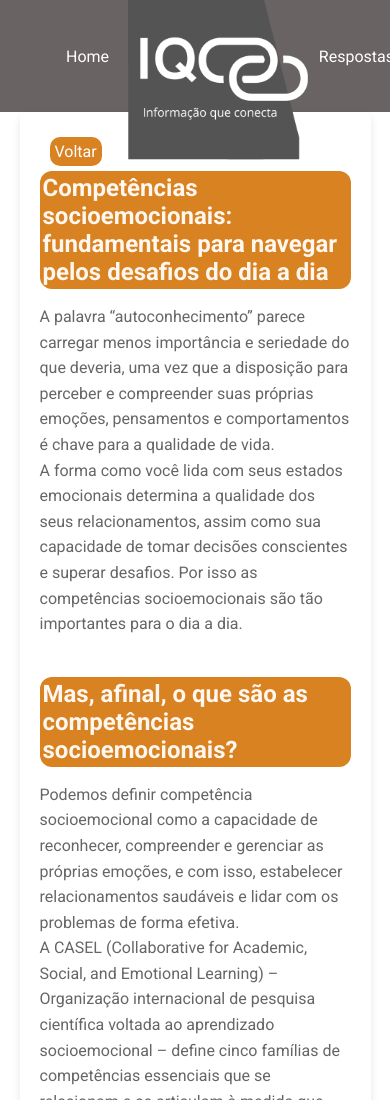
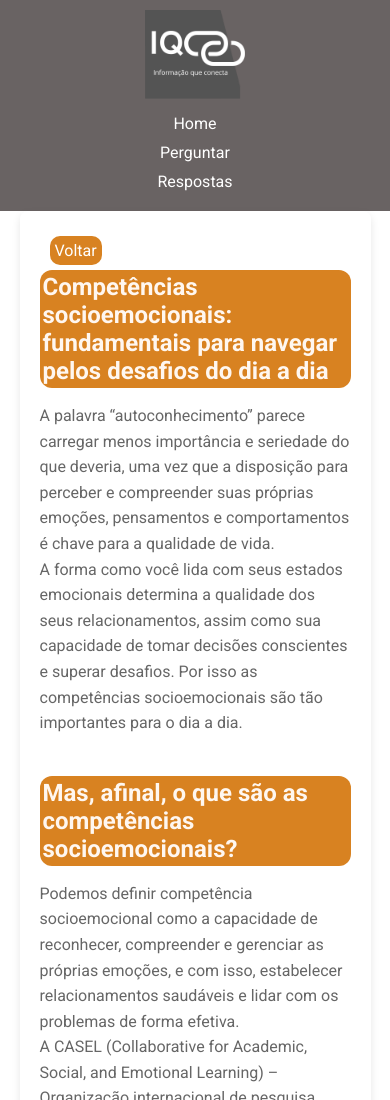
Before and after one commit to Thiago-Natale/IQC, a plain HTML site: page auto.html in a window 390 px wide. Shown: the top 1100 px of the page. Drawn offline with Linux system fonts and the light colour scheme.

Commit message:
Alteração de resposividade

```diff
--- a/auto.html
+++ b/auto.html
@@ -61,7 +61,7 @@
 
             <!-- Imagem 2 Centralizada -->
             <div class="image-container">
-                <img src="images/tab.png" alt="Imagem ilustrativa sobre desenvolvimento pessoal">
+                <img class="tab" src="images/tab.png" alt="Imagem ilustrativa sobre desenvolvimento pessoal">
             </div>
 
             <div class="voltar">
--- a/style2.css
+++ b/style2.css
@@ -6,6 +6,7 @@
     font-family: "Roboto";
 }
 
+/* Estilização da Header */
 header {
     display: flex;
     justify-content: center;
@@ -17,11 +18,8 @@ header {
 }
 
 .logo img {
-    position: absolute;
-    top: 0rem;
-    left: 8rem;
-    height: 180px;
-    width: 180px;
+    height: 150px;
+    width: 150px;
     z-index: 1;
 }
 
@@ -31,17 +29,61 @@ nav ul {
 }
 
 nav ul li {
-    margin-left: 70px;
+    margin-left: 30px;
 }
 
 nav ul li a {
     color: white;
     text-decoration: none;
+    padding: 5px;
 }
+
+.menu a:hover {
+    background-color: white;
+    border-radius: 20px;
+    color: brown;
+    padding: 5px;
+}
+
 
 main {
     display: flex;
     justify-content: center;
+}
+
+/* Ajustes de responsividade para Header */
+@media (max-width: 1024px) {
+    header {
+        flex-direction: column;
+        height: auto;
+    }
+
+    .logo img {
+        height: 120px;
+        width: 120px;
+    }
+
+    nav ul {
+        flex-direction: column;
+        align-items: center;
+    }
+
+    nav ul li {
+        margin-left: 0;
+        margin-bottom: 10px;
+    }
+}
+
+@media (max-width: 768px) {
+    header {
+        height: auto;
+        padding: 10px;
+    }
+
+    .logo img {
+        height: 100px;
+        width: 100px;
+    }
 }
 
 .container {
```
